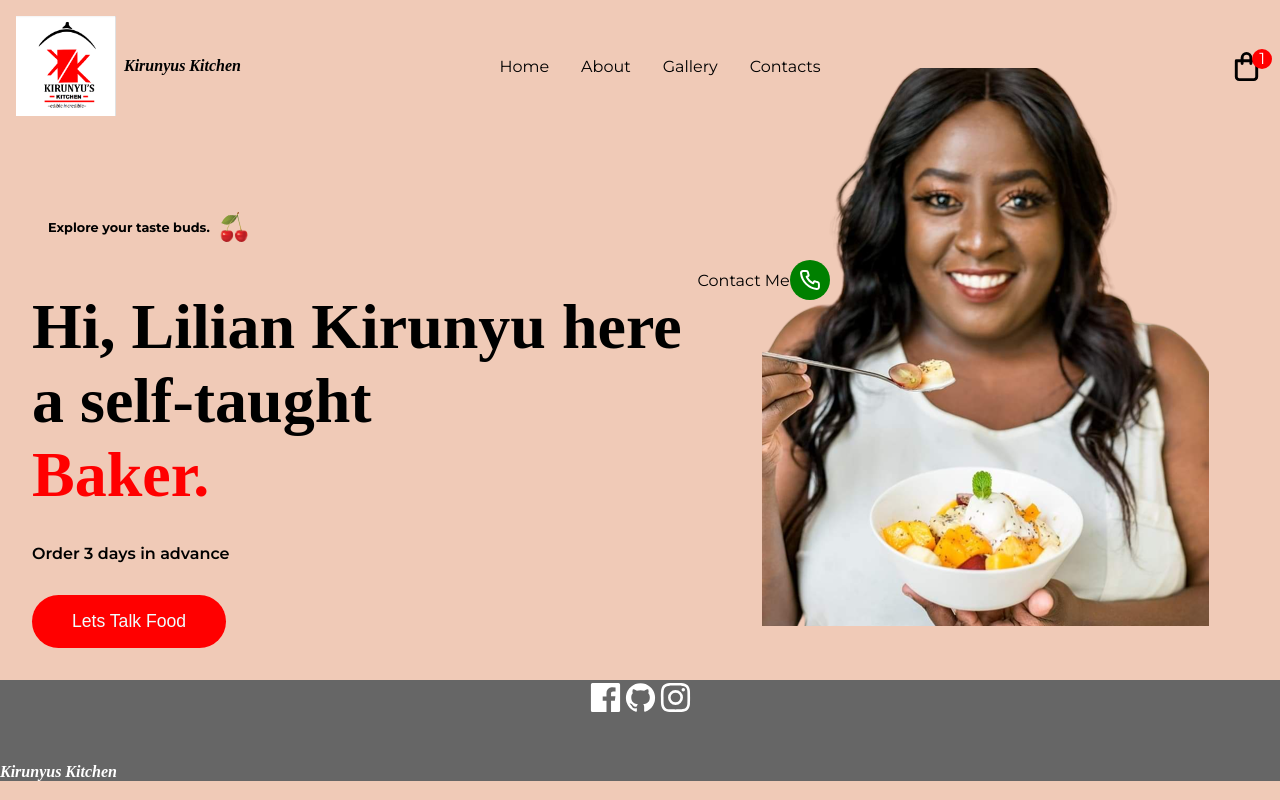
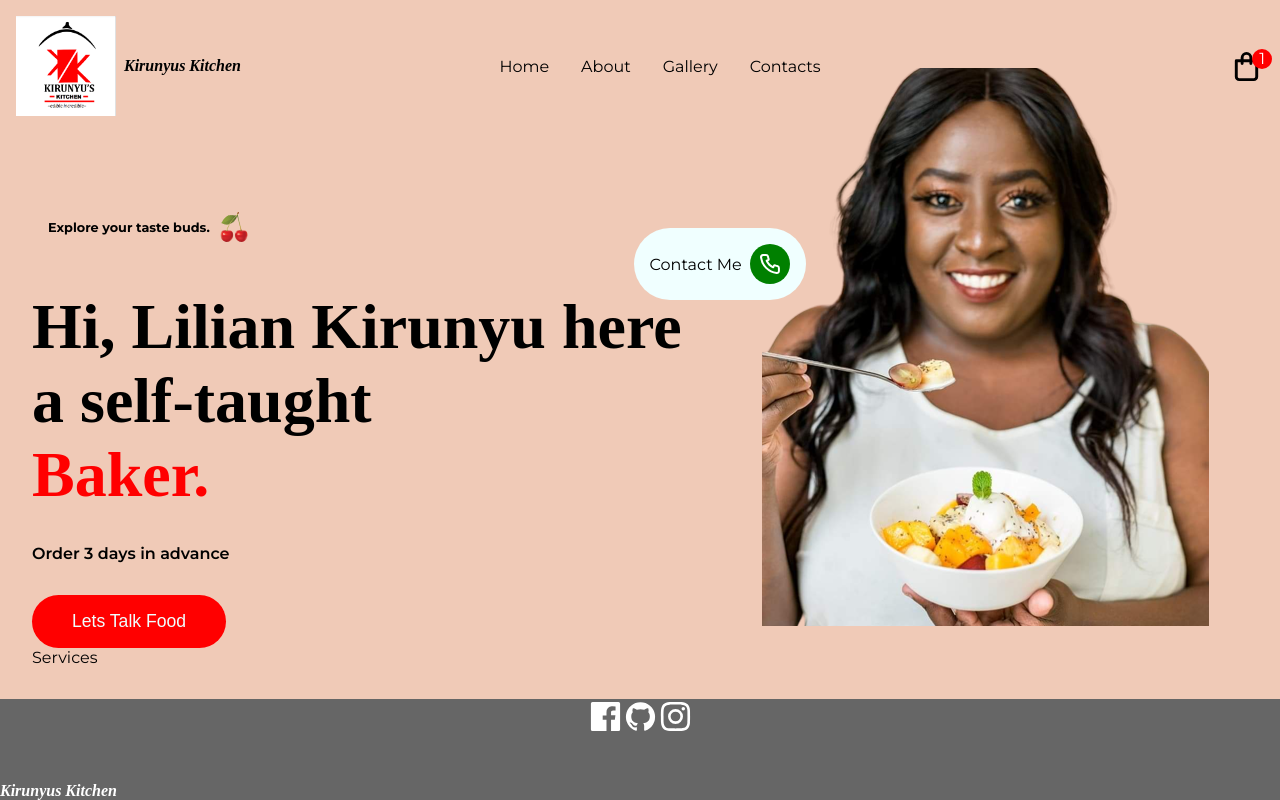
Before and after one commit to Charlotte-Natasha/Kirunyus-Kitchen, a Next.js app: page / in a window 1280 px wide. Built offline with nearby package versions, Linux system fonts and the light colour scheme; a web font is replaced by a local one.

Commit message:
added services details

```diff
--- a/components/Hero.jsx
+++ b/components/Hero.jsx
@@ -4,6 +4,7 @@ import Image from 'next/image'
 import Cherry from '../assets/breakfast/Cherry.png'
 import HeroImage from '../assets/k.k.l.png'
 import {UilPhone} from '@iconscout/react-unicons'
+import Food2 from '../assets/food/food-2.jpeg'
 
 const Hero = () => {
     return (
@@ -41,6 +42,7 @@ const Hero = () => {
                         <UilPhone color='white'/>
                     </div>
                 </div>
+
             </div>
 
         </div>
--- /dev/null
+++ b/components/Services.jsx
@@ -0,0 +1,9 @@
+import React from 'react'
+
+const Services = () => {
+    return (
+        <div>Services</div>
+    )
+}
+
+export default Services
--- a/pages/index.js
+++ b/pages/index.js
@@ -1,6 +1,7 @@
 import Head from 'next/head'
 import Hero from '../components/Hero'
 import Layout from '../components/Layout'
+import Services from '../components/Services'
 import css from '../styles/Home.module.css'
 
 
@@ -15,6 +16,7 @@ export default function Home() {
       </Head>
       <main>
         <Hero/>
+        <Services/>
       </main>
     </div>
     </Layout>
--- a/styles/Hero.module.css
+++ b/styles/Hero.module.css
@@ -57,8 +57,12 @@
     position: absolute;
     width: max-content;
     padding: 1rem;
-    border-radius: 1rem;
-    top: 6rem;
+    border-radius: 5rem;
+    top: 5rem;
+    left: -3rem;
+    gap: 0.5rem;
+    background-color: azure;
+    box-shadow: #f4efeb;
 }
 
 .contact div{
@@ -70,3 +74,8 @@
     justify-content: center;
     height: 2.5rem;
 }
+
+.contact:hover{
+    cursor: pointer;
+    transform: scale(1.1);
+}
--- a/styles/globals.css
+++ b/styles/globals.css
@@ -63,3 +63,8 @@ a {
   cursor: pointer;
   background-color: var(--red);
 }
+
+.btn:hover{
+  cursor: pointer;
+  transform: scale(1.1);
+}
```
Also changed, not shown: styles/Services.module.css (added).
